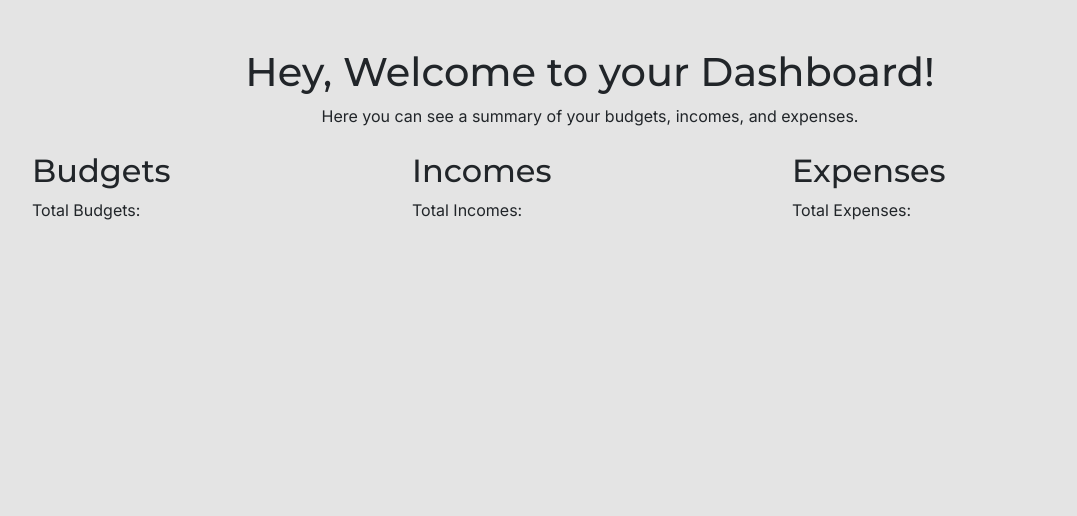
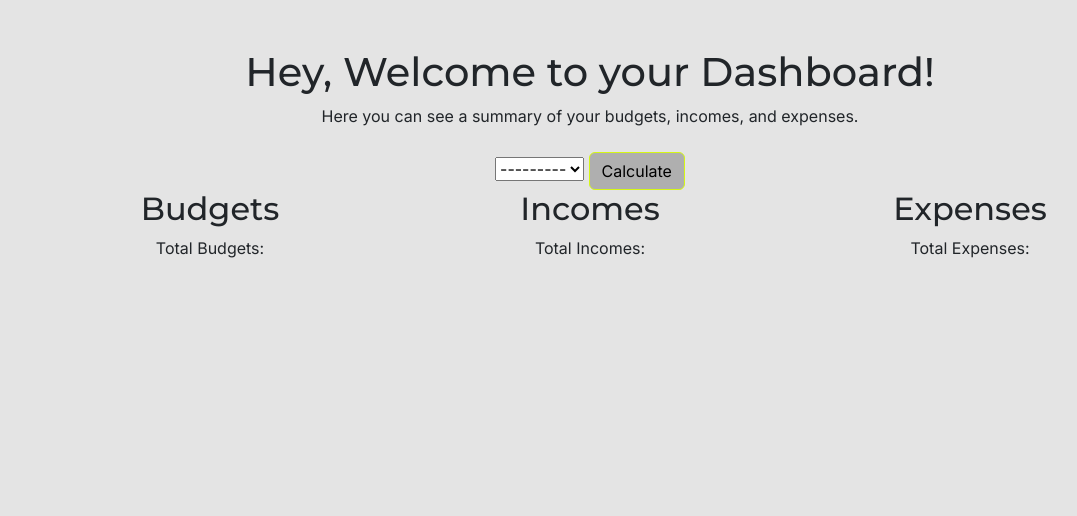
Before and after one commit to CoalTrain1618/MP_3_Xpenso, a Django app: page /dashboard/ in a window 1280 px wide. Shown: the part 80-596 px from the top of the page, without its empty margins (50-1127 px from the left). Run offline with Django 5.2, Linux system fonts and the light colour scheme; some libraries are stand-ins or nearby versions.

Commit message:
Rendered form in html and fixed typo in form function

```diff
--- a/finances/forms.py
+++ b/finances/forms.py
@@ -45,4 +45,4 @@ class DashboardBudgetSelect(forms.Form):
     def __init__(self, user=None, *args, **kwargs):
         super().__init__(*args, **kwargs)
         if user is not None:
-            self.fileds['budget'].queryset = Budget.objects.filter(user=user)
+            self.fields['budget'].queryset = Budget.objects.filter(user_id=user)
--- a/finances/templates/finances/dashboard.html
+++ b/finances/templates/finances/dashboard.html
@@ -6,10 +6,12 @@
     <p>Here you can see a summary of your budgets, incomes, and expenses.</p>
 </div>
 <div class="container mt-4">
-    <form action="POST">
-
+    <form class="text-center" action="POST">
+        {% csrf_token %}
+        {{ budget_select_form.budget }}
+        <button type="submit" class="btn btn-secondary">Calculate </button>
     </form>
-    <div class="row">
+    <div class="row text-center">
         <div class="col-md-4">
             <h2>Budgets</h2>
             <p>Total Budgets: </p>
```
